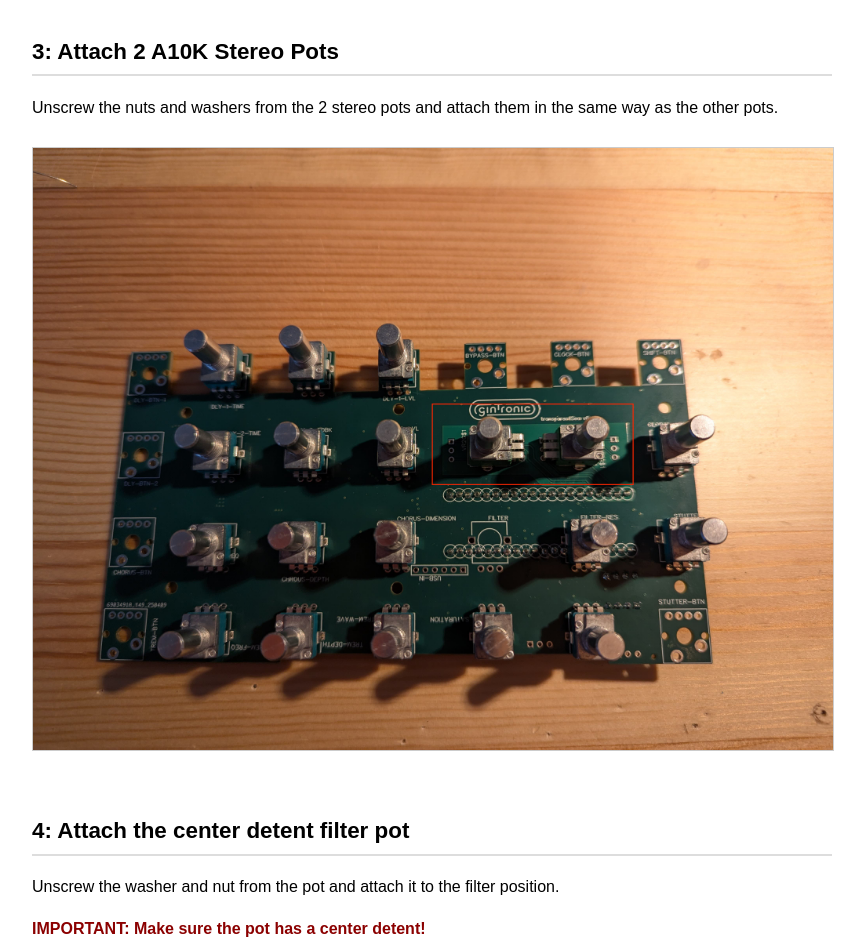
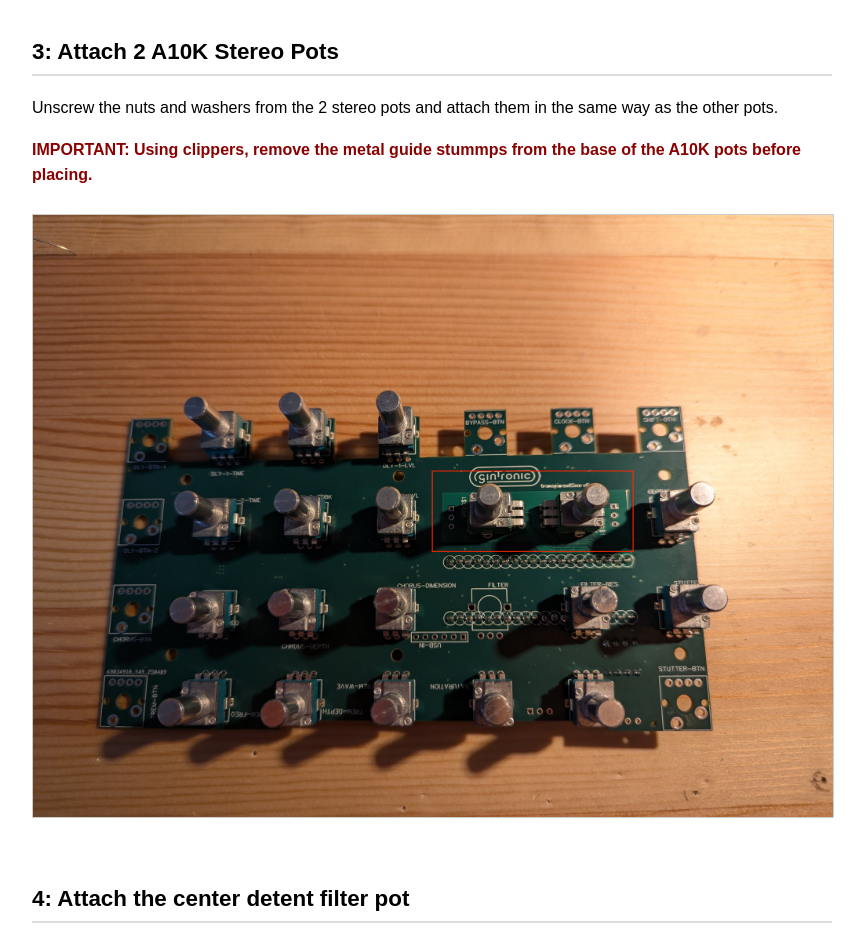
Before and after one commit to ginTronic-io/transparent-sea-build-guide, a plain HTML site: page index.html in a window 1280 px wide. Shown: the part 4180-5117 px from the top of the page, without its empty margins (8-873 px from the left). Drawn offline with Linux system fonts and the light colour scheme.

Commit message:
Update index.html

```diff
--- a/index.html
+++ b/index.html
@@ -63,6 +63,7 @@
 
   <h2>3: Attach 2 A10K Stereo Pots</h2>
   <p>Unscrew the nuts and washers from the 2 stereo pots and attach them in the same way as the other pots.</p>
+  <p class="important">IMPORTANT: Using clippers, remove the metal guide stummps from the base of the A10K pots before placing.</p>
   <img src="Image_3_1.jpg" alt="Placement">
 
   <h2>4: Attach the center detent filter pot</h2>
```
